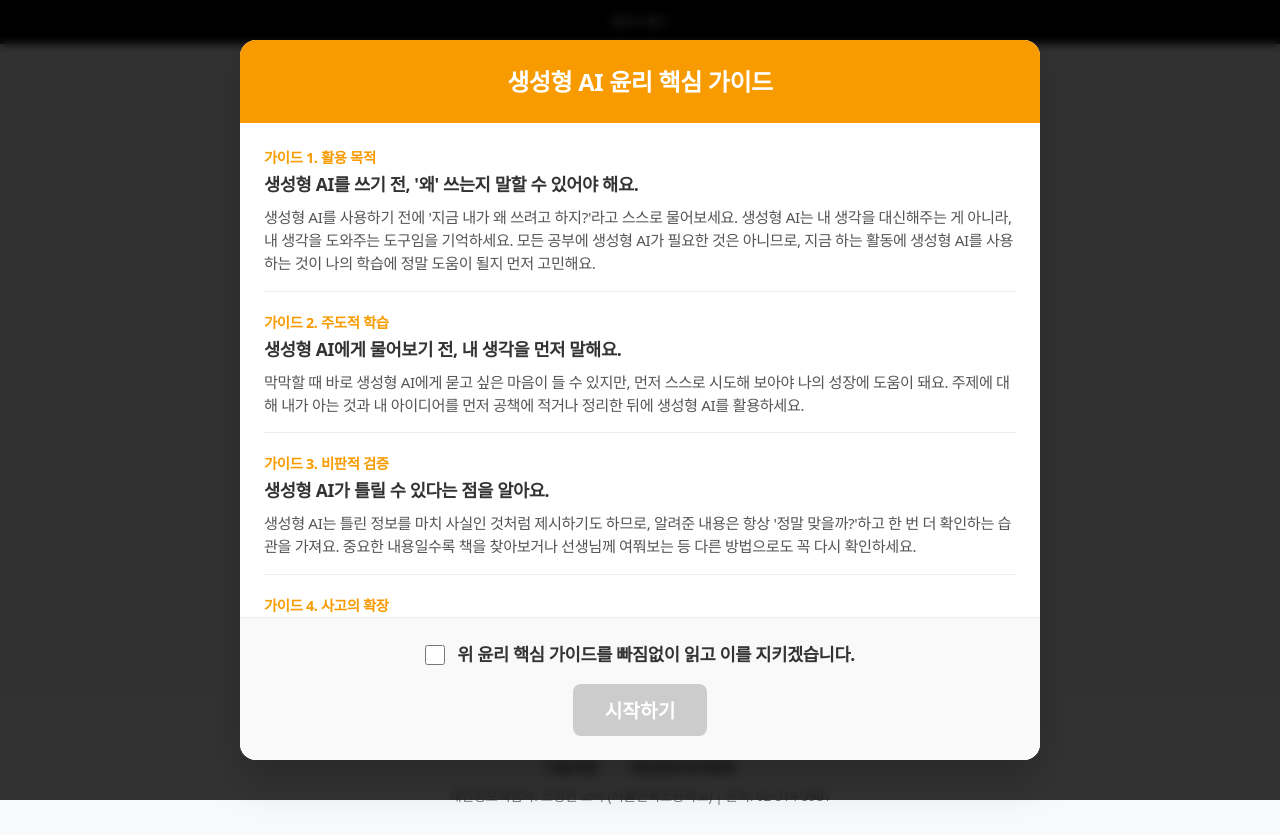
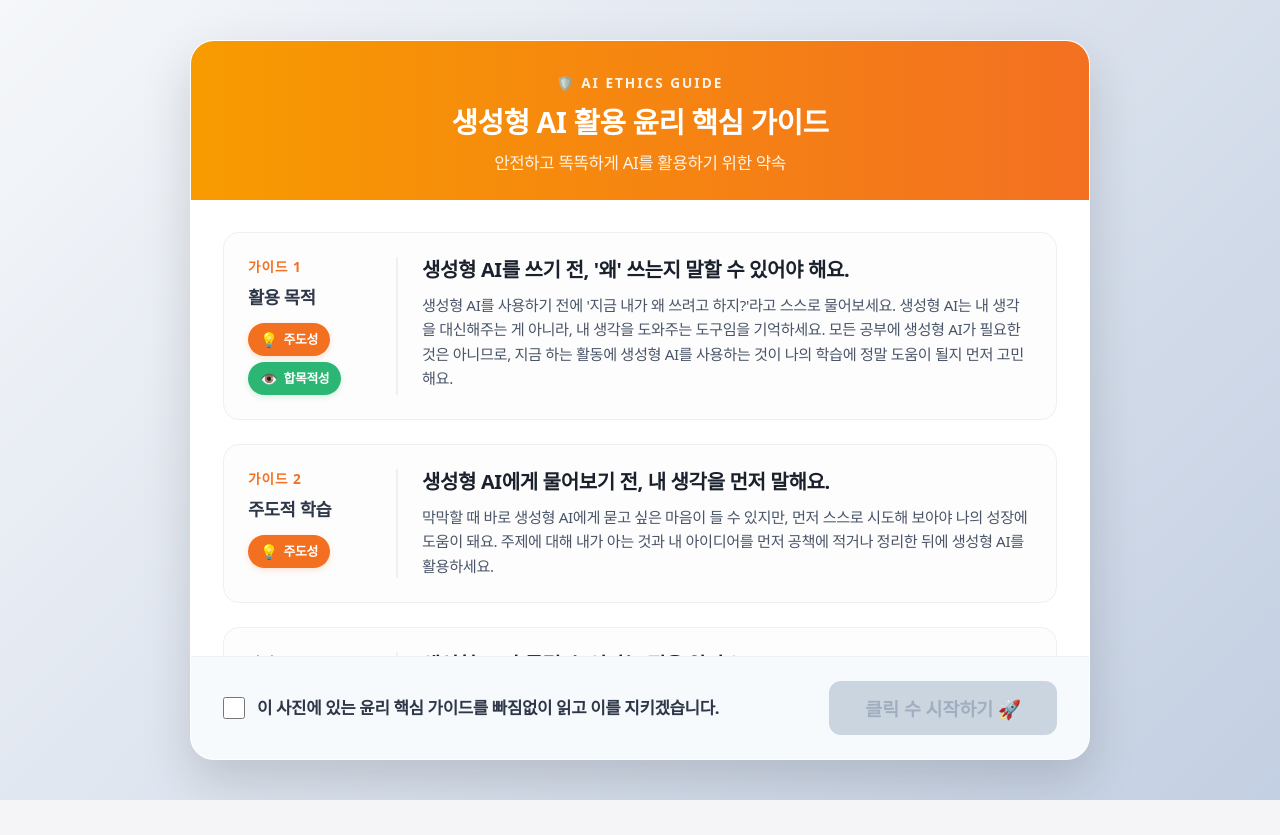
Before and after one commit to sn970527-cpu/randompicker, a React (Vite) app: page / in a window 1280 px wide. After the commit the page ends 800 px from the top, so only its background shows below. Built offline with nearby package versions, Linux system fonts and the light colour scheme; a web font is replaced by a local one.

Commit message:
feat: 생성형 AI 윤리 가이드 게이트 구현 및 디자인 리뉴얼

```diff
--- a/src/App.jsx
+++ b/src/App.jsx
@@ -19,7 +19,9 @@ function App() {
 
   const [pickedStudents, setPickedStudents] = useState([]);
   const [isPicking, setIsPicking] = useState(false);
-  const [isEthicsAgreed, setIsEthicsAgreed] = useState(false);
+  const [isEthicsAgreed, setIsEthicsAgreed] = useState(() => {
+    return localStorage.getItem('randomPicker_ethicsAgreed') === 'true';
+  });
   const [activeModal, setActiveModal] = useState(null); // 'terms', 'privacy', or null
 
   useEffect(() => {
@@ -30,10 +32,17 @@ function App() {
     localStorage.setItem('randomPicker_secretOrder', JSON.stringify(secretOrder));
   }, [secretOrder]);
 
+  const handleStartGame = () => {
+    localStorage.setItem('randomPicker_ethicsAgreed', 'true');
+    setIsEthicsAgreed(true);
+  };
+
+  if (!isEthicsAgreed) {
+    return <EthicsGate onStart={handleStartGame} />;
+  }
+
   return (
     <>
-      {!isEthicsAgreed && <EthicsGate onStart={() => setIsEthicsAgreed(true)} />}
-
       <nav className="app-nav">
         <span className="app-nav-title">발표자 뽑기</span>
       </nav>
--- a/src/components/EthicsGate.css
+++ b/src/components/EthicsGate.css
@@ -4,126 +4,268 @@
   left: 0;
   width: 100vw;
   height: 100vh;
-  background-color: rgba(0, 0, 0, 0.8);
+  background: linear-gradient(135deg, #f5f7fa 0%, #c3cfe2 100%);
   display: flex;
   justify-content: center;
   align-items: center;
   z-index: 1000;
-  padding: 20px;
+  padding: 24px;
   box-sizing: border-box;
-  backdrop-filter: blur(5px);
+  overflow-y: auto;
 }
 
 .ethics-gate-container {
-  background: white;
-  border-radius: 16px;
-  max-width: 800px;
+  background: rgba(255, 255, 255, 0.95);
+  border-radius: 24px;
+  max-width: 900px;
   width: 100%;
   max-height: 90vh;
   display: flex;
   flex-direction: column;
-  box-shadow: 0 20px 40px rgba(0, 0, 0, 0.2);
+  box-shadow: 0 20px 50px rgba(0, 0, 0, 0.15);
   overflow: hidden;
+  border: 1px solid rgba(255, 255, 255, 0.3);
+  backdrop-filter: blur(10px);
+}
+
+.ethics-header {
+  padding: 32px 32px 24px;
+  background: linear-gradient(90deg, #f89b00 0%, #f37021 100%);
+  color: white;
+  text-align: center;
+  position: relative;
+}
+
+.ethics-header-decoration {
+  font-size: 0.85rem;
+  text-transform: uppercase;
+  letter-spacing: 2px;
+  margin-bottom: 8px;
+  opacity: 0.9;
+  font-weight: bold;
 }
 
 .ethics-title {
+  margin: 0 0 8px;
+  font-size: 1.8rem;
+  font-weight: 800;
+  letter-spacing: -0.5px;
+}
+
+.ethics-subtitle-main {
   margin: 0;
-  padding: 24px;
-  background: #f89b00; /* color from the image header */
-  color: white;
-  text-align: center;
-  font-size: 1.5rem;
-  font-weight: bold;
+  font-size: 1.05rem;
+  opacity: 0.9;
 }
 
 .ethics-guides-list {
-  padding: 24px;
+  padding: 32px;
   overflow-y: auto;
   display: flex;
   flex-direction: column;
-  gap: 20px;
+  gap: 24px;
+  background: #ffffff;
 }
 
-.ethics-guide-item {
-  border-bottom: 1px solid #eee;
-  padding-bottom: 16px;
+.ethics-guide-card {
+  display: flex;
+  gap: 24px;
+  background: #fdfdfd;
+  border: 1px solid #f0f0f0;
+  border-radius: 16px;
+  padding: 24px;
+  transition: all 0.25s ease;
 }
 
-.ethics-guide-item:last-child {
-  border-bottom: none;
-  padding-bottom: 0;
+.ethics-guide-card:hover {
+  transform: translateY(-3px);
+  box-shadow: 0 10px 20px rgba(0, 0, 0, 0.05);
+  border-color: #e2e8f0;
 }
 
-.ethics-guide-header {
+.ethics-guide-left {
+  flex: 0 0 150px;
   display: flex;
   flex-direction: column;
-  gap: 4px;
-  margin-bottom: 8px;
+  align-items: flex-start;
+  gap: 8px;
+  border-right: 2px solid #f0f0f0;
+  padding-right: 16px;
 }
 
-.ethics-guide-title {
+.ethics-guide-num {
+  font-size: 0.85rem;
+  color: #f37021;
+  font-weight: 800;
+  letter-spacing: 1px;
+}
+
+.ethics-guide-topic {
+  font-size: 1.1rem;
+  font-weight: 700;
+  color: #2d3748;
+}
+
+.ethics-guide-values {
+  display: flex;
+  flex-direction: column;
+  gap: 6px;
+  width: 100%;
+  margin-top: 4px;
+}
+
+/* Value Badges */
+.ethics-value-badge {
+  display: inline-flex;
+  align-items: center;
+  gap: 6px;
+  padding: 6px 12px;
+  border-radius: 20px;
+  font-size: 0.8rem;
+  font-weight: 700;
+  color: white;
+  width: fit-content;
+}
+
+.badge-icon {
   font-size: 0.9rem;
-  color: #f89b00;
-  font-weight: bold;
+}
+
+.badge-initiative {
+  background-color: #f37021; /* 주도성 (주황) */
+  box-shadow: 0 2px 6px rgba(243, 112, 33, 0.2);
+}
+
+.badge-purpose {
+  background-color: #2bb673; /* 합목적성 (초록) */
+  box-shadow: 0 2px 6px rgba(43, 182, 115, 0.2);
+}
+
+.badge-safety {
+  background-color: #0072bc; /* 안전성 (파랑) */
+  box-shadow: 0 2px 6px rgba(0, 114, 188, 0.2);
+}
+
+.badge-transparency {
+  background-color: #e0ab00; /* 투명성 (노란색 계열, 가독성을 위해 살짝 어둡게 조정) */
+  box-shadow: 0 2px 6px rgba(224, 171, 0, 0.2);
+}
+
+.ethics-guide-right {
+  flex: 1;
 }
 
 .ethics-guide-subtitle {
-  margin: 0;
-  font-size: 1.1rem;
-  color: #333;
+  margin: 0 0 10px 0;
+  font-size: 1.25rem;
+  font-weight: 800;
+  color: #1a202c;
+  line-height: 1.3;
 }
 
 .ethics-guide-desc {
   margin: 0;
   font-size: 0.95rem;
-  color: #555;
-  line-height: 1.5;
+  color: #4a5568;
+  line-height: 1.6;
 }
 
 .ethics-action-area {
-  padding: 24px;
-  background: #f9f9f9;
-  border-top: 1px solid #eee;
+  padding: 24px 32px;
+  background: #f7fafc;
+  border-top: 1px solid #edf2f7;
   display: flex;
-  flex-direction: column;
+  justify-content: space-between;
   align-items: center;
-  gap: 16px;
+  gap: 24px;
 }
 
 .ethics-checkbox-label {
   display: flex;
   align-items: center;
   gap: 12px;
-  font-size: 1.1rem;
-  font-weight: bold;
-  color: #333;
   cursor: pointer;
+  user-select: none;
 }
 
 .ethics-checkbox {
-  width: 20px;
-  height: 20px;
+  width: 22px;
+  height: 22px;
+  border-radius: 6px;
+  border: 2px solid #cbd5e0;
   cursor: pointer;
+  accent-color: #f37021;
+}
+
+.ethics-checkbox-text {
+  font-size: 1.05rem;
+  font-weight: 700;
+  color: #2d3748;
 }
 
 .ethics-start-button {
-  background: #f89b00;
+  background: linear-gradient(90deg, #f89b00 0%, #f37021 100%);
   color: white;
   border: none;
-  border-radius: 8px;
-  padding: 12px 32px;
-  font-size: 1.2rem;
-  font-weight: bold;
+  border-radius: 12px;
+  padding: 14px 36px;
+  font-size: 1.15rem;
+  font-weight: 800;
   cursor: pointer;
   transition: all 0.2s ease;
+  box-shadow: 0 4px 12px rgba(243, 112, 33, 0.3);
 }
 
 .ethics-start-button:hover:not(:disabled) {
-  background: #e08c00;
   transform: translateY(-2px);
+  box-shadow: 0 6px 20px rgba(243, 112, 33, 0.4);
+}
+
+.ethics-start-button:active:not(:disabled) {
+  transform: translateY(0);
 }
 
 .ethics-start-button:disabled {
-  background: #ccc;
+  background: #cbd5e0;
+  color: #a0aec0;
   cursor: not-allowed;
+  box-shadow: none;
 }
+
+/* Responsive Web Design */
+@media (max-width: 768px) {
+  .ethics-gate-container {
+    max-height: 95vh;
+  }
+
+  .ethics-guide-card {
+    flex-direction: column;
+    gap: 16px;
+    padding: 20px;
+  }
+
+  .ethics-guide-left {
+    flex: none;
+    border-right: none;
+    border-bottom: 2px solid #f0f0f0;
+    padding-right: 0;
+    padding-bottom: 12px;
+    width: 100%;
+  }
+
+  .ethics-guide-values {
+    flex-direction: row;
+    flex-wrap: wrap;
+  }
+
+  .ethics-action-area {
+    flex-direction: column;
+    align-items: stretch;
+    padding: 20px;
+  }
+
+  .ethics-start-button {
+    width: 100%;
+    text-align: center;
+  }
+}
--- a/src/components/EthicsGate.jsx
+++ b/src/components/EthicsGate.jsx
@@ -6,54 +6,98 @@ const EthicsGate = ({ onStart }) => {
 
   const guides = [
     {
-      title: "가이드 1. 활용 목적",
+      title: "가이드 1",
+      topic: "활용 목적",
       subtitle: "생성형 AI를 쓰기 전, '왜' 쓰는지 말할 수 있어야 해요.",
-      desc: "생성형 AI를 사용하기 전에 '지금 내가 왜 쓰려고 하지?'라고 스스로 물어보세요. 생성형 AI는 내 생각을 대신해주는 게 아니라, 내 생각을 도와주는 도구임을 기억하세요. 모든 공부에 생성형 AI가 필요한 것은 아니므로, 지금 하는 활동에 생성형 AI를 사용하는 것이 나의 학습에 정말 도움이 될지 먼저 고민해요."
+      desc: "생성형 AI를 사용하기 전에 '지금 내가 왜 쓰려고 하지?'라고 스스로 물어보세요. 생성형 AI는 내 생각을 대신해주는 게 아니라, 내 생각을 도와주는 도구임을 기억하세요. 모든 공부에 생성형 AI가 필요한 것은 아니므로, 지금 하는 활동에 생성형 AI를 사용하는 것이 나의 학습에 정말 도움이 될지 먼저 고민해요.",
+      values: [
+        { name: "주도성", type: "initiative", icon: "💡" },
+        { name: "합목적성", type: "purpose", icon: "👁️" }
+      ]
     },
     {
-      title: "가이드 2. 주도적 학습",
+      title: "가이드 2",
+      topic: "주도적 학습",
       subtitle: "생성형 AI에게 물어보기 전, 내 생각을 먼저 말해요.",
-      desc: "막막할 때 바로 생성형 AI에게 묻고 싶은 마음이 들 수 있지만, 먼저 스스로 시도해 보아야 나의 성장에 도움이 돼요. 주제에 대해 내가 아는 것과 내 아이디어를 먼저 공책에 적거나 정리한 뒤에 생성형 AI를 활용하세요."
+      desc: "막막할 때 바로 생성형 AI에게 묻고 싶은 마음이 들 수 있지만, 먼저 스스로 시도해 보아야 나의 성장에 도움이 돼요. 주제에 대해 내가 아는 것과 내 아이디어를 먼저 공책에 적거나 정리한 뒤에 생성형 AI를 활용하세요.",
+      values: [
+        { name: "주도성", type: "initiative", icon: "💡" }
+      ]
     },
     {
-      title: "가이드 3. 비판적 검증",
+      title: "가이드 3",
+      topic: "비판적 검증",
       subtitle: "생성형 AI가 틀릴 수 있다는 점을 알아요.",
-      desc: "생성형 AI는 틀린 정보를 마치 사실인 것처럼 제시하기도 하므로, 알려준 내용은 항상 '정말 맞을까?'하고 한 번 더 확인하는 습관을 가져요. 중요한 내용일수록 책을 찾아보거나 선생님께 여쭤보는 등 다른 방법으로도 꼭 다시 확인하세요."
+      desc: "생성형 AI는 틀린 정보를 마치 사실인 것처럼 제시하기도 하므로, 알려준 내용은 항상 '정말 맞을까?'하고 한 번 더 확인하는 습관을 가져요. 중요한 내용일수록 책을 찾아보거나 선생님께 여쭤보는 등 다른 방법으로도 꼭 다시 확인하세요.",
+      values: [
+        { name: "주도성", type: "initiative", icon: "💡" }
+      ]
     },
     {
-      title: "가이드 4. 사고의 확장",
+      title: "가이드 4",
+      topic: "사고의 확장",
       subtitle: "생성형 AI와 함께 상상하며 내 생각을 더 크게 키워요.",
-      desc: "생성형 AI를 내 생각의 범위를 넓혀주는 도구로 사용해보세요. 생성형 AI의 결과물을 그대로 사용하지 않고, 나의 경험과 생각을 더하여 나만의 색깔을 담은 최종 결과물을 만들어요."
+      desc: "생성형 AI를 내 생각의 범위를 넓혀주는 도구로 사용해보세요. 생성형 AI의 결과물을 그대로 사용하지 않고, 나의 경험과 생각을 더하여 나만의 색깔을 담은 최종 결과물을 만들어요.",
+      values: [
+        { name: "주도성", type: "initiative", icon: "💡" },
+        { name: "합목적성", type: "purpose", icon: "👁️" }
+      ]
     },
     {
-      title: "가이드 5. 안전과 관계",
+      title: "가이드 5",
+      topic: "안전과 관계",
       subtitle: "나의 정보와 비밀을 말하지 않아요.",
-      desc: "내가 입력한 정보는 어디에서 어떻게 사용될지 모르기 때문에 이름, 주소, 학교, 전화번호 같은 개인정보는 생성형 AI에게 알려주면 안돼요. 생성형 AI는 계산된 답변을 내놓는 프로그램이라 감정이 없어요. 나의 고민을 털어놓으며 지나치게 의지하기보다, 친구나 부모님, 선생님과의 실제 대화를 통해 마음을 나누어요."
+      desc: "내가 입력한 정보는 어디에서 어떻게 사용될지 모르기 때문에 이름, 주소, 학교, 전화번호 같은 개인정보는 생성형 AI에게 알려주면 안돼요. 생성형 AI는 계산된 답변을 내놓는 프로그램이라 감정이 없어요. 나의 고민을 털어놓으며 지나치게 의지하기보다, 친구나 부모님, 선생님과의 실제 대화를 통해 마음을 나누어요.",
+      values: [
+        { name: "안전성", type: "safety", icon: "🛡️" }
+      ]
     },
     {
-      title: "가이드 6. 투명성·윤리",
+      title: "가이드 6",
+      topic: "투명성·윤리",
       subtitle: "생성형 AI의 도움을 받았다면 숨기지 않고 정직하게 이야기해요.",
-      desc: "어느 부분이 생성형 AI의 것이고 어느 부분이 나의 것인지 명확히 밝히는 것은 나 자신을 속이지 않는 정직한 태도예요. 생성형 AI를 쓴 사실을 정직하게 밝힐 때 나의 노력이 더 빛나고 가치 있게 인정받을 수 있어요."
+      desc: "어느 부분이 생성형 AI의 것이고 어느 부분이 나의 것인지 명확히 밝히는 것은 나 자신을 속이지 않는 정직한 태도예요. 생성형 AI를 쓴 사실을 정직하게 밝힐 때 나의 노력이 더 빛나고 가치 있게 인정받을 수 있어요.",
+      values: [
+        { name: "투명성", type: "transparency", icon: "🧭" }
+      ]
     }
   ];
 
   return (
     <div className="ethics-gate-overlay">
       <div className="ethics-gate-container">
-        <h2 className="ethics-title">생성형 AI 윤리 핵심 가이드</h2>
+        <header className="ethics-header">
+          <div className="ethics-header-decoration">
+            <span>🛡️ AI Ethics Guide</span>
+          </div>
+          <h2 className="ethics-title">생성형 AI 활용 윤리 핵심 가이드</h2>
+          <p className="ethics-subtitle-main">안전하고 똑똑하게 AI를 활용하기 위한 약속</p>
+        </header>
+
         <div className="ethics-guides-list">
           {guides.map((guide, index) => (
-            <div key={index} className="ethics-guide-item">
-              <div className="ethics-guide-header">
-                <span className="ethics-guide-title">{guide.title}</span>
+            <div key={index} className="ethics-guide-card">
+              <div className="ethics-guide-left">
+                <span className="ethics-guide-num">{guide.title}</span>
+                <span className="ethics-guide-topic">{guide.topic}</span>
+                <div className="ethics-guide-values">
+                  {guide.values.map((val, vIdx) => (
+                    <span key={vIdx} className={`ethics-value-badge badge-${val.type}`}>
+                      <span className="badge-icon">{val.icon}</span>
+                      <span className="badge-name">{val.name}</span>
+                    </span>
+                  ))}
+                </div>
+              </div>
+              <div className="ethics-guide-right">
                 <h3 className="ethics-guide-subtitle">{guide.subtitle}</h3>
+                <p className="ethics-guide-desc">{guide.desc}</p>
               </div>
-              <p className="ethics-guide-desc">{guide.desc}</p>
             </div>
           ))}
         </div>
 
-        <div className="ethics-action-area">
+        <footer className="ethics-action-area">
           <label className="ethics-checkbox-label">
             <input
               type="checkbox"
@@ -61,16 +105,16 @@ const EthicsGate = ({ onStart }) => {
               onChange={(e) => setAgreed(e.target.checked)}
               className="ethics-checkbox"
             />
-            <span>위 윤리 핵심 가이드를 빠짐없이 읽고 이를 지키겠습니다.</span>
+            <span className="ethics-checkbox-text">이 사진에 있는 윤리 핵심 가이드를 빠짐없이 읽고 이를 지키겠습니다.</span>
           </label>
           <button
             className="ethics-start-button"
             disabled={!agreed}
             onClick={onStart}
           >
-            시작하기
+            클릭 수 시작하기 🚀
           </button>
-        </div>
+        </footer>
       </div>
     </div>
   );
```
